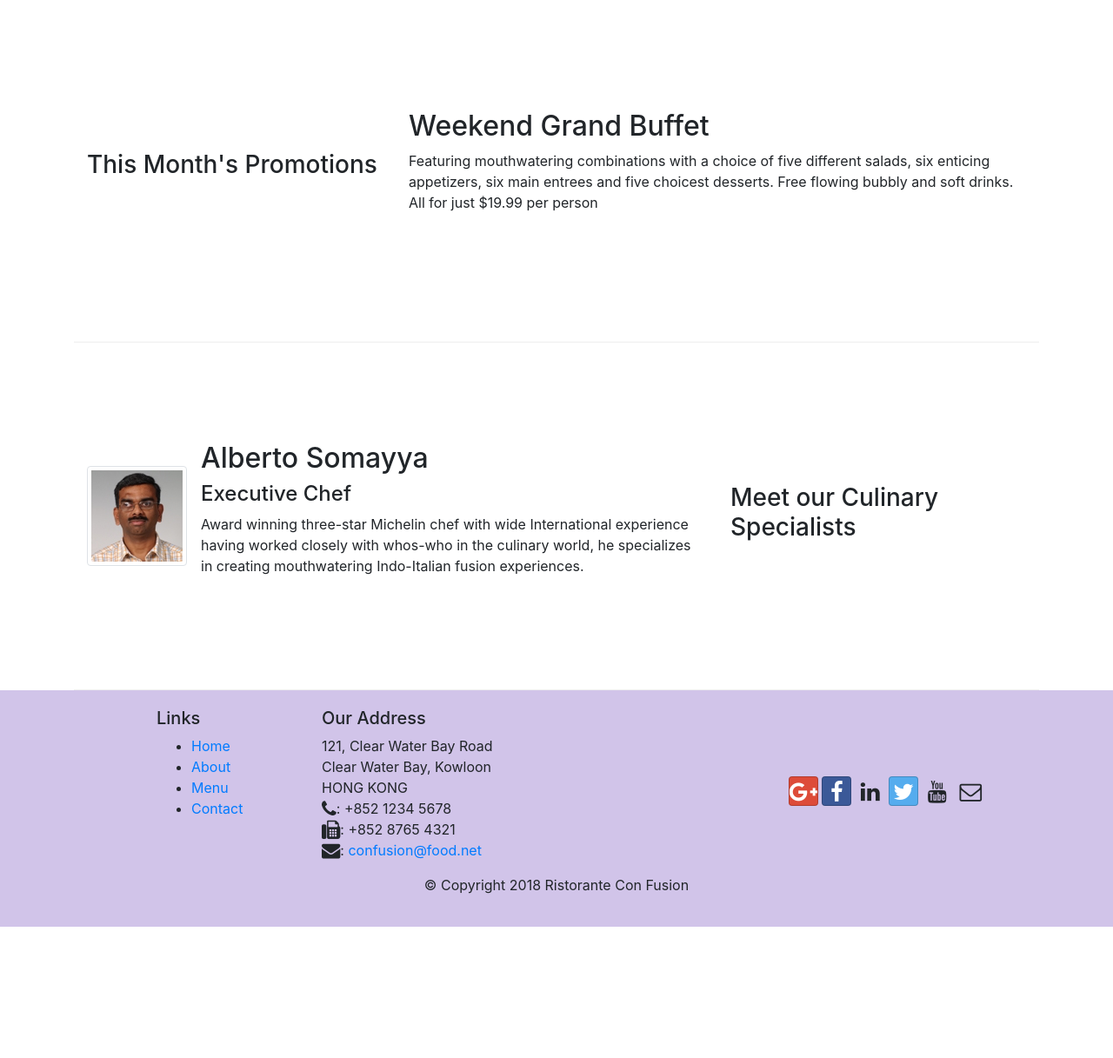
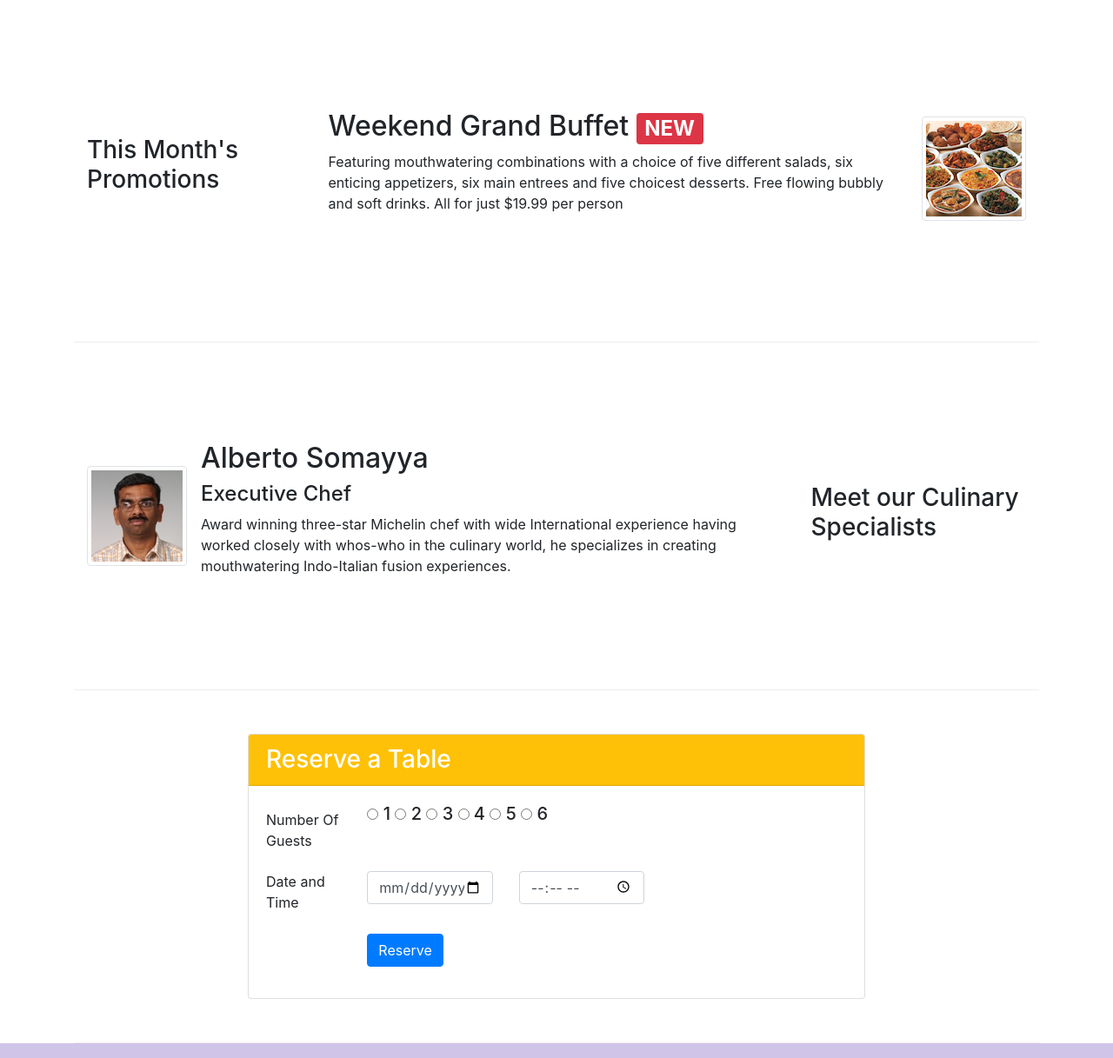
Before and after one commit to vishva-97/sanket-1, a website: page Bootstrap4/conFusion/index.html in a window 1280 px wide. Shown: the part 740-1957 px from the top of the page at 87% size. Before the commit the page ends 1806 px from the top, so only its background shows below. Drawn offline with nearby package versions, Linux system fonts and the light colour scheme.

Commit message:
Assignment-2

```diff
--- a/Bootstrap4/conFusion/index.html
+++ b/Bootstrap4/conFusion/index.html
@@ -42,13 +42,16 @@
                 <div class="col-12 col-sm align-self-center">
                     <img src="img/logo.png" class="img-fluid">
                 </div>
+                <div class="col-12 col-sm row align-self-center">
+                    <a href="#table"><button class="btn btn-warning btn-sm">Reserve Table</button></a>
+                </div>
             </div>
         </div>
     </header>
 
     <div class="container">
         <div class="row row-content align-items-center">
-            <div class="col-12 col-sm-4 order-sm-last col md-3">
+            <div class="col-12 col-sm-4 order-sm-last col-md-3">
                 <h3>Our Lipsmacking Culinary Creations</h3>
             </div>
             <div class="col col-sm order-sm-first col-md">
@@ -64,17 +67,21 @@
 
 
         <div class="row row-content align-items-center">
-            <div class="col-12 col-sm-4 col md-3">
+            <div class="col-12 col-sm-4 col-md-3">
                 <h3>This Month's Promotions</h3>
             </div>
-            <div class="col col-sm col-md">
-                <h2>Weekend Grand Buffet</h2>
-                <p>Featuring mouthwatering combinations with a choice of five different salads, six enticing appetizers, six main entrees and five choicest desserts. Free flowing bubbly and soft drinks. All for just $19.99 per person </p>
-            </div>
+            <div class="col col-sm last-sm-first col-md">
+                <div class="media">
+                    <div class="media-body">
+                    <h2 mt-0>Weekend Grand Buffet <span class="badge badge-danger">NEW</span> </h2>
+                    <p class="d-none d-sm-block">Featuring mouthwatering combinations with a choice of five different salads, six enticing appetizers, six main entrees and five choicest desserts. Free flowing bubbly and soft drinks. All for just $19.99 per person </p>
+                    </div>
+                    <img src="img/buffet.png" alt="buffet" class="d-flex ml-3 img-thumbnail align-self-center">
+                    </div>
+                </div>
         </div>
-
         <div class="row row-content align-items-center">
-            <div class="col-12 col-sm-4 order-sm-last col md-3">
+            <div class="col-12 col-sm-4 order-sm-last col-md-3">
                 <h3>Meet our Culinary Specialists</h3>
             </div>
             <div class="col col-sm order-sm-first col-md">
@@ -84,6 +91,45 @@
                     <h2 class="mt-0">Alberto Somayya</h2>
                     <h4 class="mt-0">Executive Chef</h4>
                     <p class="d-none d-sm-block">Award winning three-star Michelin chef with wide International experience having worked closely with whos-who in the culinary world, he specializes in creating mouthwatering Indo-Italian fusion experiences. </p>
+                    </div>
+                </div>
+            </div>
+        </div>
+        <div class="row row-content align-items-center" id="table">
+            <div class="col-8 offset-2">
+                <div class="card">
+                    <h3 class="card-header text-white bg-warning"> Reserve a Table</h3>
+                    <div class="card-body">
+                        <form>
+                            <div class="form-group row">
+                                <label for="guests" class="col-12 col-sm-2 col-form-label">Number Of Guests</label>
+                            <div class="col-8 col-sm-6">
+                                <h5>
+                                <label class="radio-inline"><input type="radio" name="optradio">  1  </label>
+                                <label class="radio-inline"><input type="radio" name="optradio">  2  </label>
+                                <label class="radio-inline"><input type="radio" name="optradio">  3  </label>
+                                <label class="radio-inline"><input type="radio" name="optradio">  4  </label>
+                                <label class="radio-inline"><input type="radio" name="optradio">  5  </label>
+                                <label class="radio-inline"><input type="radio" name="optradio">  6  </label>
+                                </h5>
+                            </div>
+                            </div>
+                            <div class="form-group row">
+                                <label for="datetime" class="col-12 col-sm-2">Date and Time</label>
+                                <div class="col-12 col-sm-3">
+                                    <input type="date" class="form-control" id="date" placeholder="Date">
+                                </div>
+                                <div class="col-12 col-sm-3">
+                                    <input type="time" class="form-control" id="time" placeholder="Time">
+                                </div>
+                            </div>
+                            <div class="form-group row">
+                                <div class="offset-2 col-md-5">
+                                    <button type="submit"class="btn btn-primary">Reserve</button>
+                                </div>
+
+                            </div>
+                        </form>
                     </div>
                 </div>
             </div>
```
